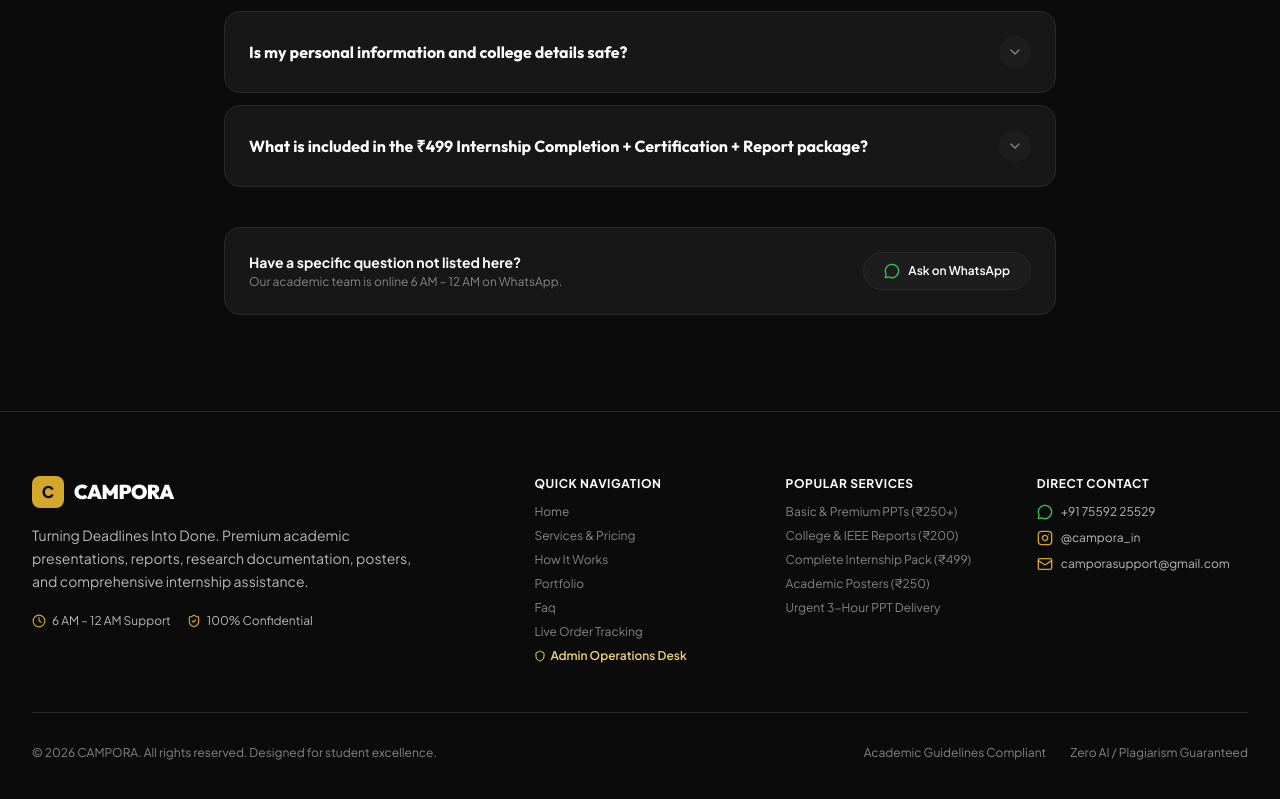
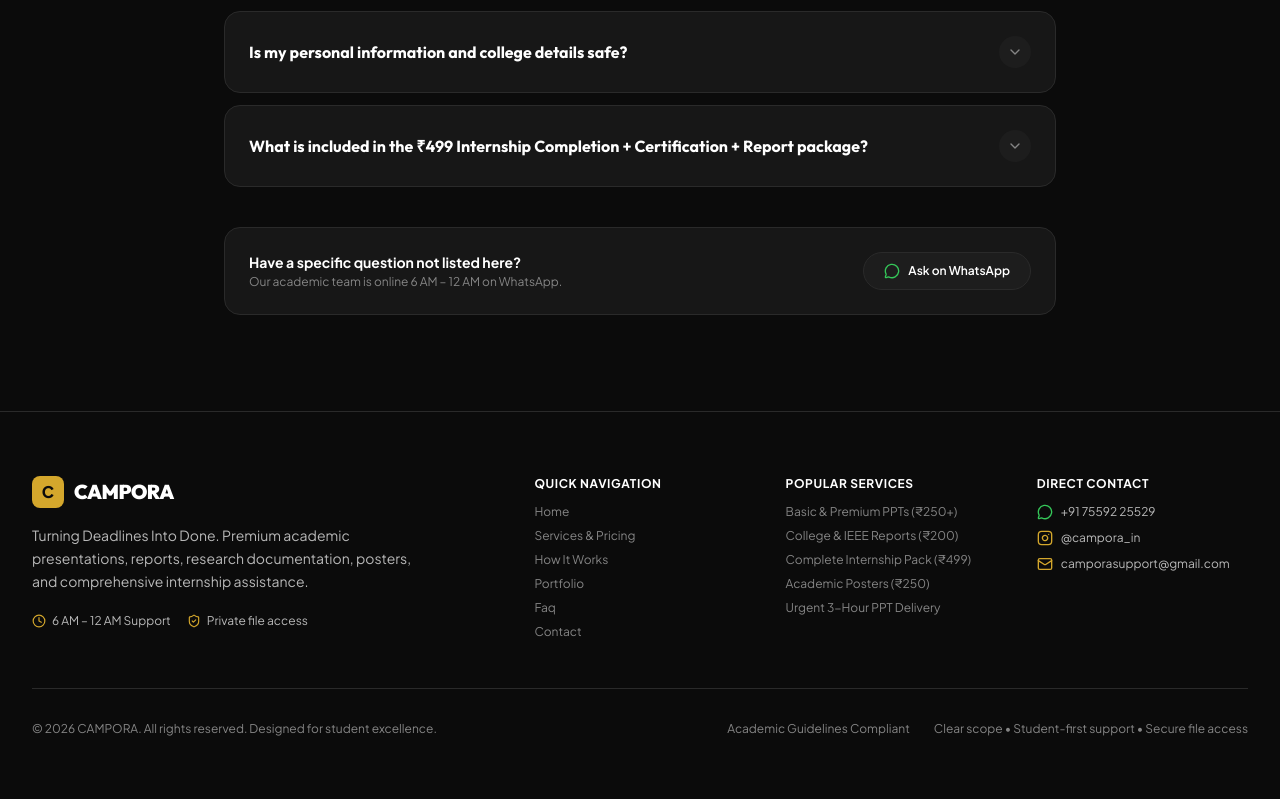
Before and after one commit to Coode-Tanmay/campora-website, a React (Vite) app: page / in a window 1280 px wide. Shown: the part 8416-9215 px from the top of the page. Built offline with nearby package versions, Linux system fonts and the light colour scheme; no server answers.

Commit message:
Remove public admin links and unsupported footer claims

```diff
--- a/src/components/Footer.tsx
+++ b/src/components/Footer.tsx
@@ -1,13 +1,12 @@
 import React from 'react';
-import { MessageCircle, Clock, ShieldCheck, Mail, Instagram, ArrowRight, FileText, Shield } from 'lucide-react';
+import { MessageCircle, Clock, ShieldCheck, Mail, Instagram, ArrowRight, FileText } from 'lucide-react';
 
 interface FooterProps {
   onSelectTab: (tab: string) => void;
   onOpenOrderModal: () => void;
-  onOpenAdmin?: () => void;
 }
 
-export const Footer: React.FC<FooterProps> = ({ onSelectTab, onOpenOrderModal, onOpenAdmin }) => {
+export const Footer: React.FC<FooterProps> = ({ onSelectTab, onOpenOrderModal }) => {
   const whatsappNumber = '917559225529';
   const defaultMsg = encodeURIComponent('Hi CAMPORA team, I would like to place an order.');
 
@@ -40,7 +39,7 @@ export const Footer: React.FC<FooterProps> = ({ onSelectTab, onOpenOrderModal, o
               </div>
               <div className="flex items-center gap-1.5">
                 <ShieldCheck className="w-3.5 h-3.5 text-[#D4A72C]" />
-                <span>100% Confidential</span>
+                <span>Private file access</span>
               </div>
             </div>
           </div>
@@ -51,27 +50,16 @@ export const Footer: React.FC<FooterProps> = ({ onSelectTab, onOpenOrderModal, o
               Quick Navigation
             </h4>
             <ul className="space-y-2 text-xs">
-              {['home', 'services', 'how-it-works', 'portfolio', 'faq', 'tracking'].map((item) => (
+              {['home', 'services', 'how-it-works', 'portfolio', 'faq', 'contact'].map((item) => (
                 <li key={item}>
                   <button
                     onClick={() => onSelectTab(item)}
                     className="hover:text-[#D4A72C] transition-colors capitalize text-left"
                   >
-                    {item === 'services' ? 'Services & Pricing' : item === 'how-it-works' ? 'How It Works' : item === 'tracking' ? 'Live Order Tracking' : item}
+                    {item === 'services' ? 'Services & Pricing' : item === 'how-it-works' ? 'How It Works' : item === 'contact' ? 'Contact' : item}
                   </button>
                 </li>
               ))}
-              {onOpenAdmin && (
-                <li>
-                  <button
-                    onClick={onOpenAdmin}
-                    className="text-[#F0D27A] hover:underline flex items-center gap-1 text-left font-semibold"
-                  >
-                    <Shield className="w-3 h-3" />
-                    <span>Admin Operations Desk</span>
-                  </button>
-                </li>
-              )}
             </ul>
           </div>
 
@@ -151,7 +139,7 @@ export const Footer: React.FC<FooterProps> = ({ onSelectTab, onOpenOrderModal, o
           </div>
           <div className="flex items-center gap-6">
             <span>Academic Guidelines Compliant</span>
-            <span>Zero AI / Plagiarism Guaranteed</span>
+            <span>Clear scope • Student-first support • Secure file access</span>
           </div>
         </div>
 
```
